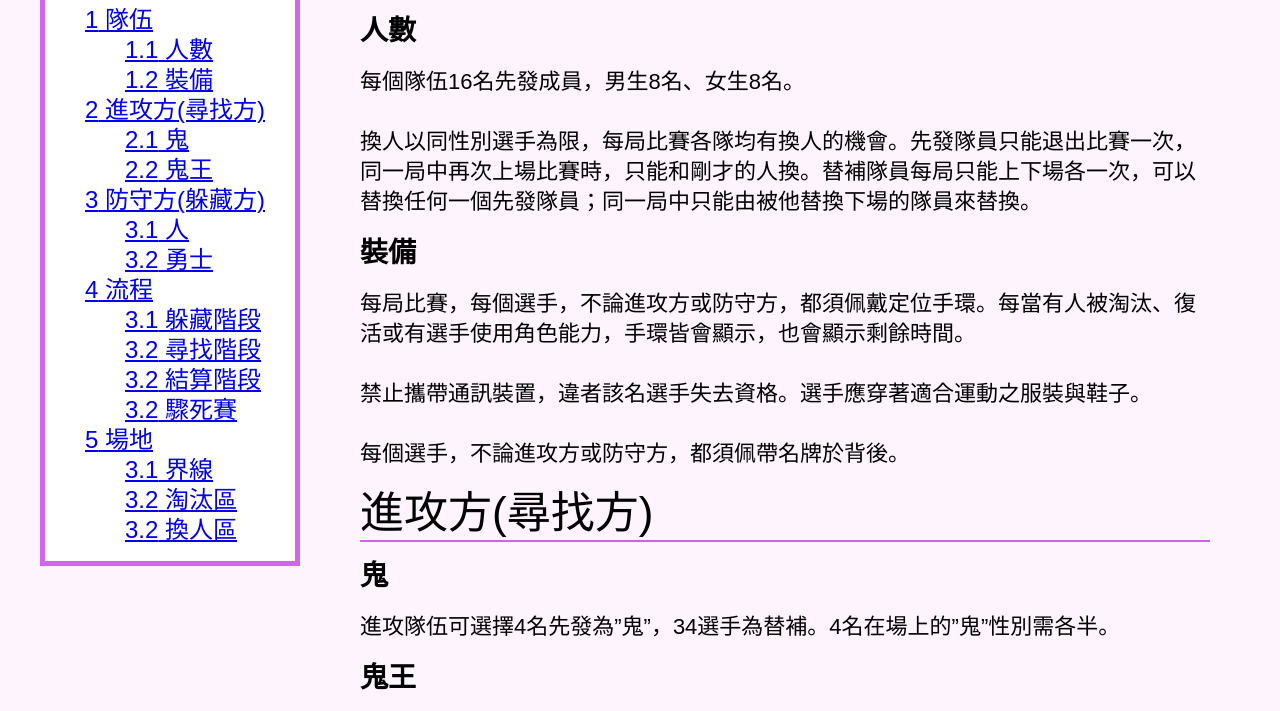
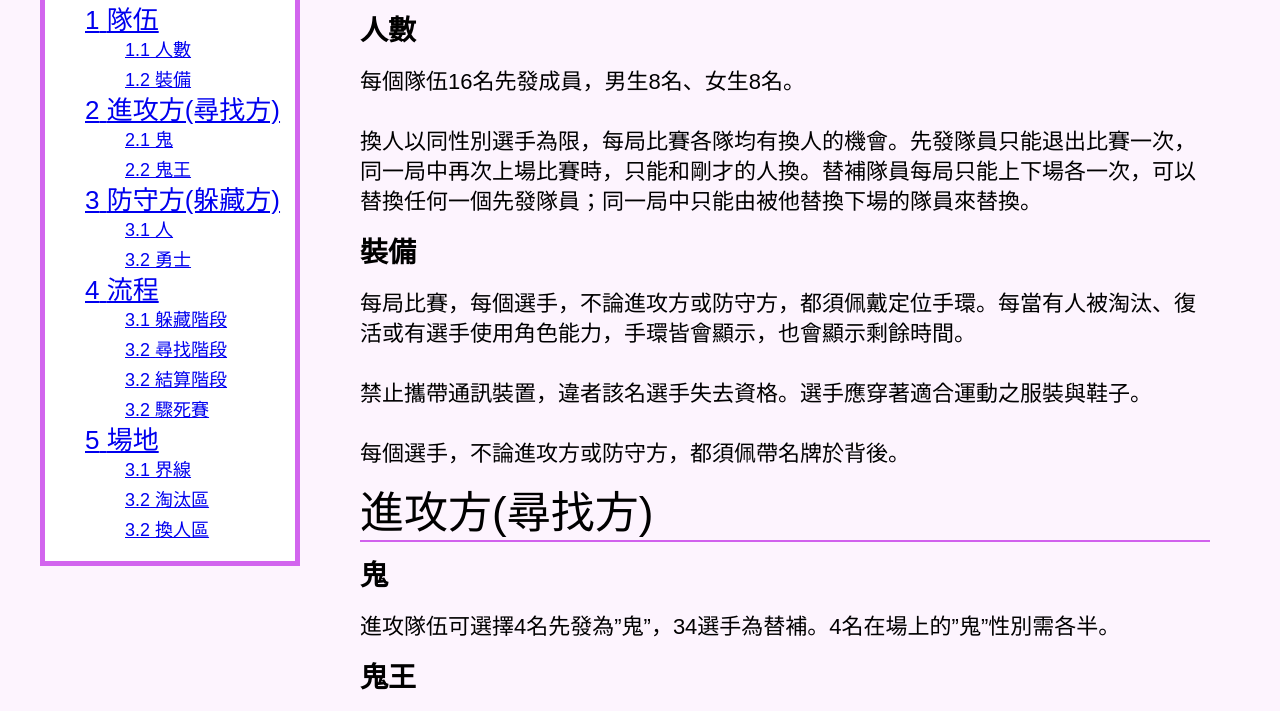
Before and after one commit to mcqueen7/HTMLmidterm, a plain HTML site: page rule.html in a window 1280 px wide. Shown: the part 694-1405 px from the top of the page. Drawn offline with nearby package versions, Linux system fonts and the light colour scheme.

Commit message:
seventh commit(aside bar text)

```diff
--- a/css/indexstyle.css
+++ b/css/indexstyle.css
@@ -104,7 +104,6 @@ body{
     width: 1280px;
     height: 543px;
 
-
 }
 .hots_line{
     height: 5px;
@@ -113,6 +112,7 @@ body{
     margin: auto;
     margin-bottom: 50px;
 }
+
 .hots_title{
     padding: 0;
     margin-top:60px;
--- a/css/rulestyle.css
+++ b/css/rulestyle.css
@@ -142,7 +142,7 @@ body{
     border: solid rgba(192, 37, 231, 0.705) 5px;
     background-color: rgb(255, 255, 255);
     position: sticky;
-    top:130px;
+    top:140px;
 
 
 }
@@ -169,7 +169,19 @@ body{
 .toclevel{
     list-style: none;
     font-family: Arial;
-    font-size: 24px;
+    font-size: 26px;
+    line-height: 30px;
+    font-weight: normal;
+    font-stretch: normal;
+    font-style: normal;
+    letter-spacing: normal;
+    text-align: start;
+    color: #000000;
+}
+.toclevel-1{
+    list-style: none;
+    font-family: Arial;
+    font-size: 18px;
     line-height: 30px;
     font-weight: normal;
     font-stretch: normal;
--- a/rule.html
+++ b/rule.html
@@ -34,35 +34,35 @@
                 <ul>
                     <li class="toclevel"><a href="#隊伍"><span class="tocnumber">1</span> <span class="toctext">隊伍</span></a>
                         <ul>
-                            <li class="toclevel"><a href="#人數"><span class="tocnumber">1.1</span> <span class="toctext">人數</span></a></li>
-                            <li class="toclevel"><a href="#裝備"><span class="tocnumber">1.2</span> <span class="toctext">裝備</span></a></li>
+                            <li class="toclevel-1"><a href="#人數"><span class="tocnumber">1.1</span> <span class="toctext">人數</span></a></li>
+                            <li class="toclevel-1"><a href="#裝備"><span class="tocnumber">1.2</span> <span class="toctext">裝備</span></a></li>
                         </ul>
                     </li>
                     <li class="toclevel"><a href="#進攻方(尋找方)"><span class="tocnumber">2</span> <span class="toctext">進攻方(尋找方)</span></a>
                         <ul>
-                            <li class="toclevel"><a href="#鬼"><span class="tocnumber">2.1</span> <span class="toctext">鬼</span></a></li>
-                            <li class="toclevel"><a href="#鬼王"><span class="tocnumber">2.2</span> <span class="toctext">鬼王</span></a></li>
+                            <li class="toclevel-1"><a href="#鬼"><span class="tocnumber">2.1</span> <span class="toctext">鬼</span></a></li>
+                            <li class="toclevel-1"><a href="#鬼王"><span class="tocnumber">2.2</span> <span class="toctext">鬼王</span></a></li>
                         </ul>
                     </li>
                     <li class="toclevel"><a href="#防守方(躲藏方)"><span class="tocnumber">3</span> <span class="toctext">防守方(躲藏方)</span></a>
                         <ul>
-                            <li class="toclevel"><a href="#人"><span class="tocnumber">3.1</span> <span class="toctext">人</span></a></li>
-                            <li class="toclevel"><a href="#勇士"><span class="tocnumber">3.2</span> <span class="toctext">勇士</span></a></li>
+                            <li class="toclevel-1"><a href="#人"><span class="tocnumber">3.1</span> <span class="toctext">人</span></a></li>
+                            <li class="toclevel-1"><a href="#勇士"><span class="tocnumber">3.2</span> <span class="toctext">勇士</span></a></li>
                         </ul>
                     </li>
                     <li class="toclevel"><a href="#流程"><span class="tocnumber">4</span> <span class="toctext">流程</span></a>
                         <ul>
-                            <li class="toclevel"><a href="#躲藏階段"><span class="tocnumber">3.1</span> <span class="toctext">躲藏階段</span></a></li>
-                            <li class="toclevel"><a href="#尋找階段"><span class="tocnumber">3.2</span> <span class="toctext">尋找階段</span></a></li>
-                            <li class="toclevel"><a href="#結算階段"><span class="tocnumber">3.2</span> <span class="toctext">結算階段</span></a></li>
-                            <li class="toclevel"><a href="#驟死賽"><span class="tocnumber">3.2</span> <span class="toctext">驟死賽</span></a></li>
+                            <li class="toclevel-1"><a href="#躲藏階段"><span class="tocnumber">3.1</span> <span class="toctext">躲藏階段</span></a></li>
+                            <li class="toclevel-1"><a href="#尋找階段"><span class="tocnumber">3.2</span> <span class="toctext">尋找階段</span></a></li>
+                            <li class="toclevel-1"><a href="#結算階段"><span class="tocnumber">3.2</span> <span class="toctext">結算階段</span></a></li>
+                            <li class="toclevel-1"><a href="#驟死賽"><span class="tocnumber">3.2</span> <span class="toctext">驟死賽</span></a></li>
                         </ul>
                     </li>
                     <li class="toclevel"><a href="#場地"><span class="tocnumber">5</span> <span class="toctext">場地</span></a>
                         <ul>
-                            <li class="toclevel"><a href="#界線"><span class="tocnumber">3.1</span> <span class="toctext">界線</span></a></li>
-                            <li class="toclevel"><a href="#淘汰區"><span class="tocnumber">3.2</span> <span class="toctext">淘汰區</span></a></li>
-                            <li class="toclevel"><a href="#換人區"><span class="tocnumber">3.2</span> <span class="toctext">換人區</span></a></li>
+                            <li class="toclevel-1"><a href="#界線"><span class="tocnumber">3.1</span> <span class="toctext">界線</span></a></li>
+                            <li class="toclevel-1"><a href="#淘汰區"><span class="tocnumber">3.2</span> <span class="toctext">淘汰區</span></a></li>
+                            <li class="toclevel-1"><a href="#換人區"><span class="tocnumber">3.2</span> <span class="toctext">換人區</span></a></li>
                         </ul>
                     </li>
 
```
Also changed, not shown: index.html (+5 -1 lines), images/field.png.
